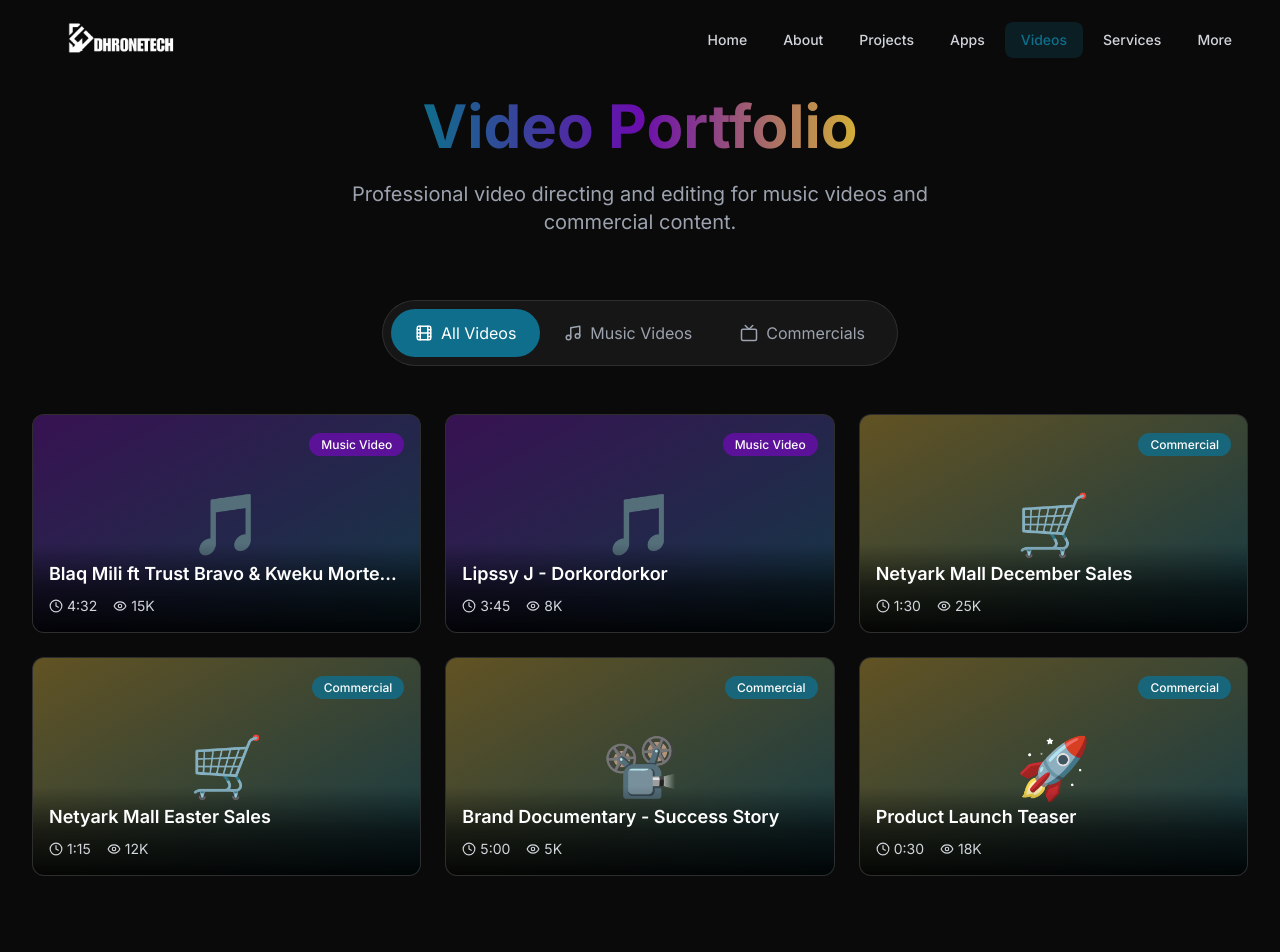
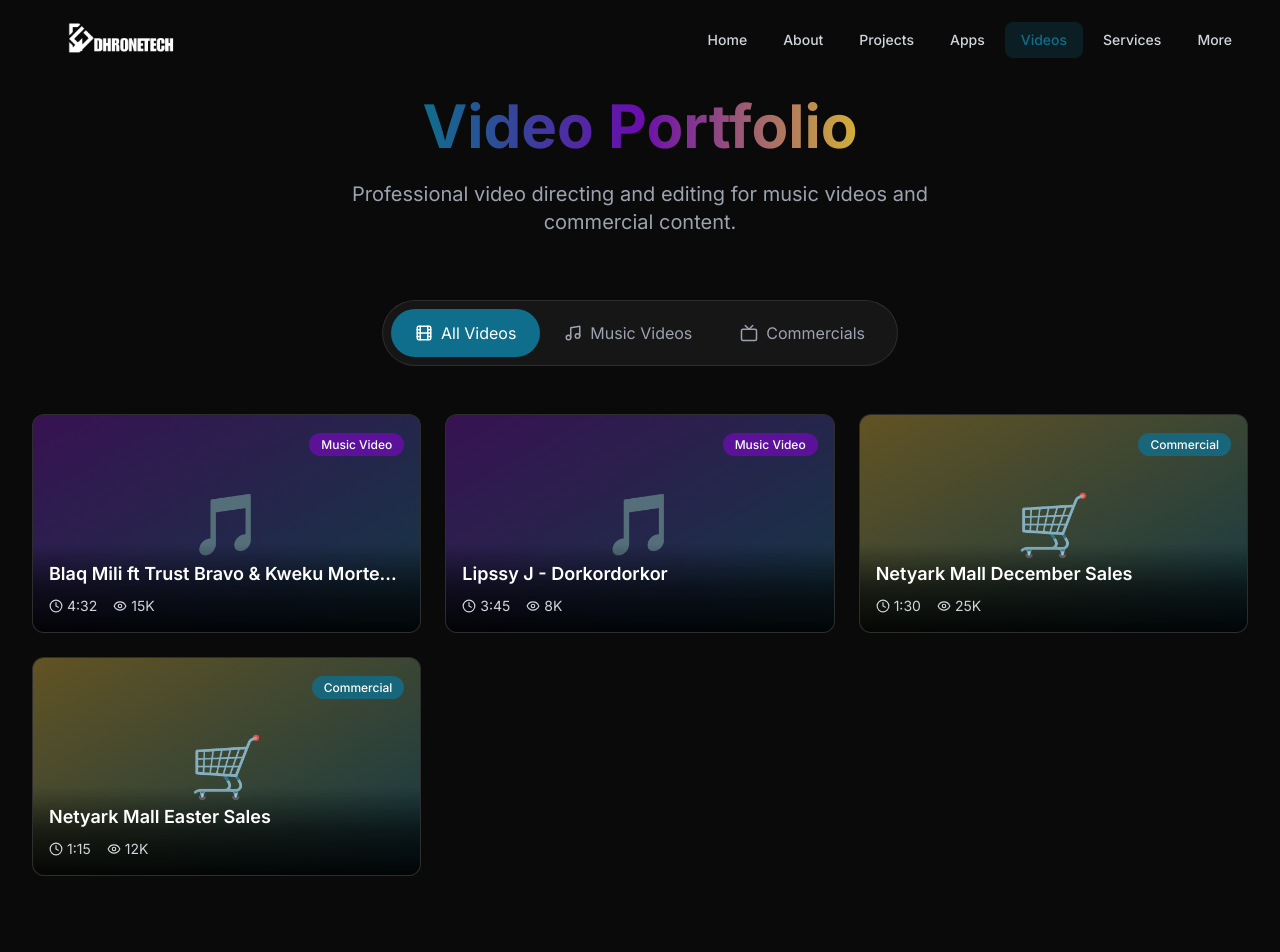
Before and after one commit to dromorongit/DromorNarh, a Next.js app: page /videos in a window 1280 px wide. Shown: the top 952 px of the page. Built offline with nearby package versions, Linux system fonts and the light colour scheme.

Commit message:
Remove Brand Documentary and Product Launch Teaser videos

```diff
--- a/src/app/videos/page.tsx
+++ b/src/app/videos/page.tsx
@@ -37,22 +37,6 @@
     duration: '1:15',
     views: '12K',
     thumbnail: '🛒'
-  },
-  {
-    id: 5,
-    title: 'Brand Documentary - Success Story',
-    category: 'commercials',
-    duration: '5:00',
-    views: '5K',
-    thumbnail: '📽️'
-  },
-  {
-    id: 6,
-    title: 'Product Launch Teaser',
-    category: 'commercials',
-    duration: '0:30',
-    views: '18K',
-    thumbnail: '🚀'
   }
 ]
 
```
